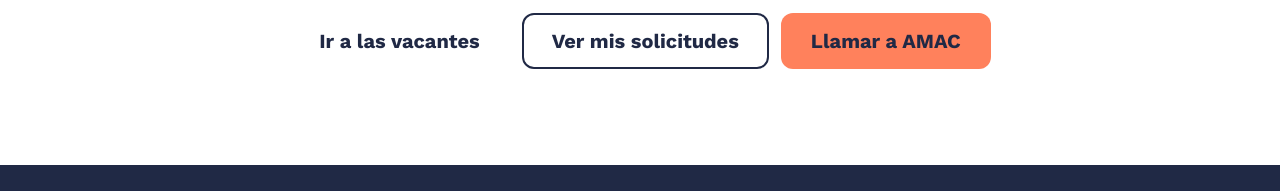
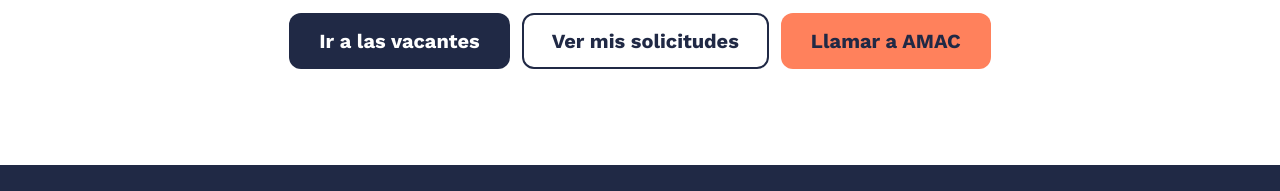
Before and after one commit to loganrat0tafuu/amac-web, a plain HTML site: page 404.html in a window 1280 px wide. Shown: the part 395-586 px from the top of the page. Drawn offline with nearby package versions, Linux system fonts and the light colour scheme.

```diff
--- a/404.html
+++ b/404.html
@@ -158,7 +158,7 @@
             <h1>No encontramos esta página</h1>
             <p>Es posible que el enlace esté mal escrito o que la página ya no exista. No se preocupe: puede volver a las vacantes o llamar a AMAC y con gusto le ayudamos.</p>
             <div class="grupo-botones">
-                <a class="boton boton--primario" href="index.html">Ir a las vacantes</a>
+                <a class="boton boton--oscuro" href="index.html">Ir a las vacantes</a>
                 <a class="boton boton--secundario" href="mis-solicitudes.html">Ver mis solicitudes</a>
                 <a class="boton boton--coral" href="tel:+520000000000">Llamar a AMAC</a>
             </div>
```
